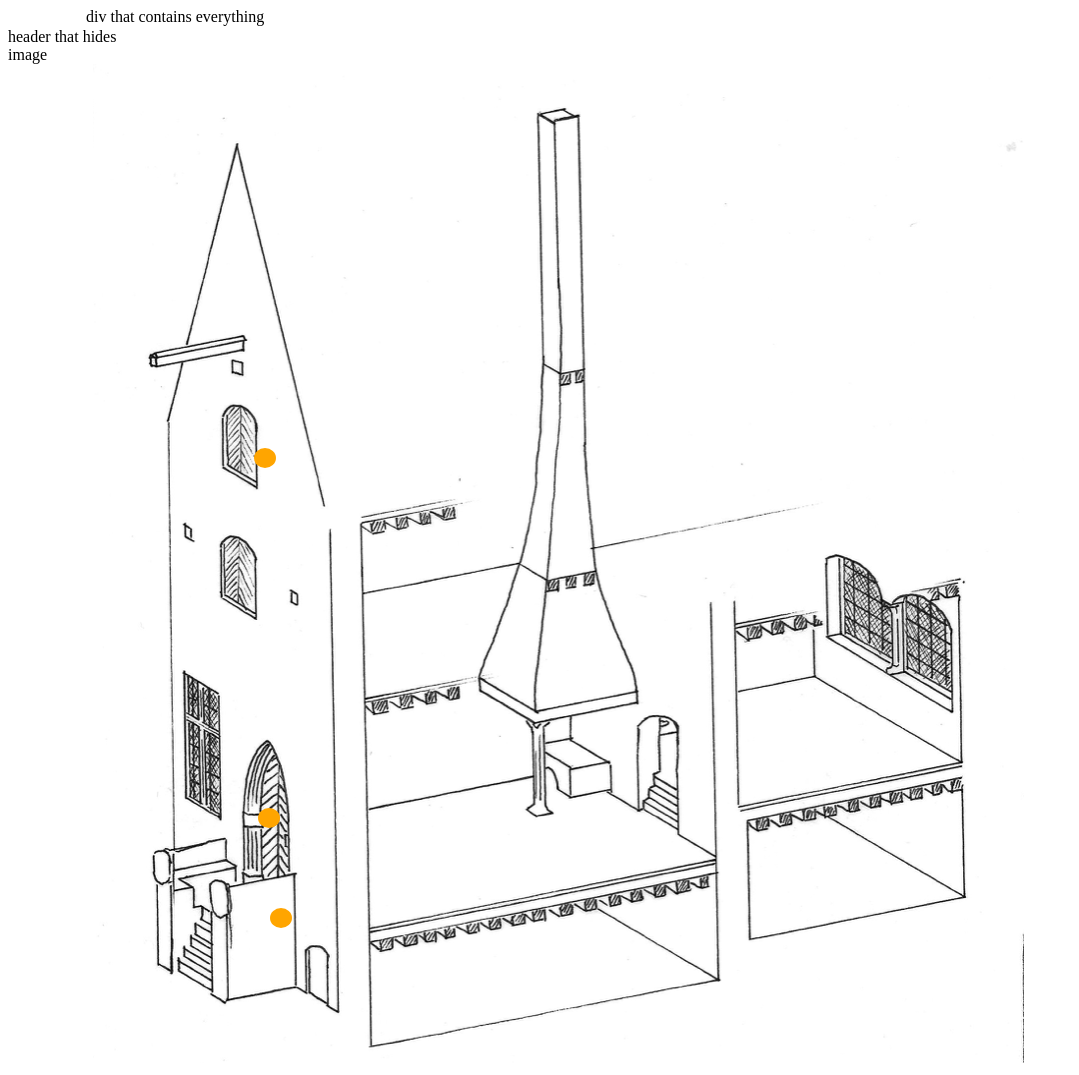
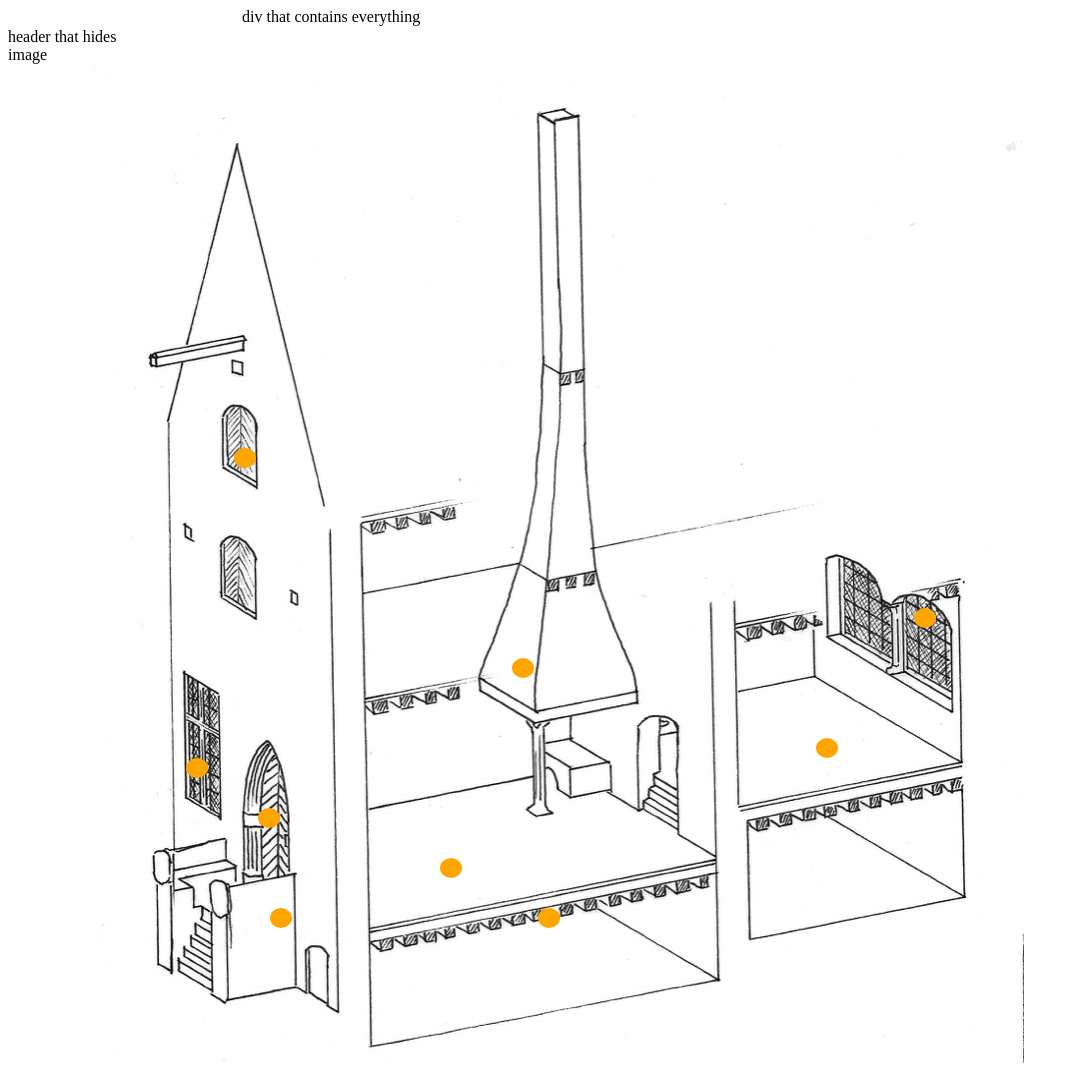
Before and after one commit to kaareltr/medievalhouse, a plain HTML site: page index.html in a window 1280 px wide. Shown: the whole page, without its empty margins (0-1079 px from the left). Drawn offline with Linux system fonts and the light colour scheme.

Commit message:
Text content and more buttons added.

```diff
--- a/index.html
+++ b/index.html
@@ -11,6 +11,16 @@
       <button class="viide" id="uks" onclick="portaalFunction()"></button>
       <button class="viide" id="kaubaluuk" onclick="luukFunction()"></button>
       <button class="viide" id="etik" onclick="etikFunction()"></button>
+      <button class="viide" id="aken" onclick="akenFunction()"></button>
+      <button class="viide" id="korsten" onclick="korstenFunction()"></button>
+      <button class="viide" id="vahelagi" onclick="lagiFunction()"></button>
+      <button
+        class="viide"
+        id="dornseaken"
+        onclick="dornseakenFunction()"
+      ></button>
+      <button class="viide" id="diele" onclick="dieleFunction()"></button>
+      <button class="viide" id="dornse" onclick="dornseFunction()"></button>
 
       div that contains everything
       <div>header that hides</div>
@@ -22,12 +32,12 @@
     <script>
       function etikFunction() {
         alert(
-          "ETIK\nMaja peasissepääsuni viiv trepp, mille kumbagi külge ehivad nn etikukivid - püstjad kiviplaadid, mille esikülg on kaunistatud omanikku iseloomustavate motiivide v peremärgi vm sümboolikaga."
+          "ETIK\nMaja peasissepääsuni viiv trepp, mille kumbagi külge ehivad nn etikukivid - püstjad kiviplaadid, mille esikülg on kaunistatud omanikku iseloomustavate motiivide v peremärgi vm sümboolikaga.\nmitmed etikud on olnud nii suured, et nende sees - trepi all on olnud võlvitud ruum, mis on olnud eraldi sissepääsuga või ühendatud diele aluse keldriga"
         );
       }
       function luukFunction() {
         alert(
-          "KAUBALUUK\nKatuse alusele kaubakorrusele avanev luuk, mille kaudu saab vintsiga üles tõstetud asju laokorrustele ja sealt ära. Kaubaluugud on reeglina suhteliselt lihtsa ja kogu lina lõikes ka suhteliselt sarnase kujuga. Luugiavade küljed on reeglina faasitud ja siledaks tahutud paeplokkidest. Ava kaarjas sillus samamoodi viimistletud."
+          "KAUBALUUK\nKatuse alusele kaubakorrusele avanev luuk, mille kaudu saab vintsiga üles tõstetud asju laokorrustele ja sealt ära. Kaubaluugud on reeglina suhteliselt lihtsa ja kogu linna lõikes ka suhteliselt sarnase kujuga. Luugiavade küljed on reeglina faasitud ja siledaks tahutud paeplokkidest. Ava kaarjas sillus samamoodi viimistletud."
         );
       }
       function portaalFunction() {
@@ -35,6 +45,36 @@
           "PORTAAL\nHoone peasissepääs, mis on sageli vormistatud väga esindusliku raidkiviteosena. Sageli on see ainuke või üks väheseid elemente, mis on vormistatud teravkaarsena. Mitmetel portaalidel on töödeldud kivipinnad viimistletud mitmevärvilisena. Portaalide dateerimisel lähtutakse kindlalt dateeritavatest ja tuntud eeskujudest, nagu kirikud vm avalikud hooned."
         );
       }
+      function akenFunction() {
+        alert(
+          "AKEN\nMaja tänavapoolsel küljel sissepääsu kõrval paiknevad aknad on sageli väga suured - paeraamistusega liigendatud kõrged aknad valgustasid kõrget diele ruumi. Aknadetaile võib sageli leida taaskasutatud materjlina müüridest ning need on äratuntavad puidust aknaraami jaoks mõeldud valtsi ning trelliaukude järgi."
+        );
+      }
+      function korstenFunction() {
+        alert(
+          "MANTELKORSTEN\nMaja küttesüsteemi põhiline ja suurim osa - avar mantelkorsten, mille all paikes köök. Mantelkorsten asus diele nurgas ning selle toapoolne nurk toetus reeglina paekivist sambale."
+        );
+      }
+      function lagiFunction() {
+        alert(
+          "VAHELAGI\nkeldri ja eluruumide vaj´heline lagi oli tüüpiliselt mitmekihilise konstruktsiooniga. Talad toetusid seinas olevatele kivikonsoolidele ning talade peale oli kiht murtud pinnaga paeplaate. selle peal kiht kasetohtu ning selle peal sambla ja liiva kihid. Selline laekonstruktsioon tagas muuhulgas ka teatava tulekindluse."
+        );
+      }
+      function dornseakenFunction() {
+        alert(
+          "DORNSE AKEN\nPrivaatsema eluruumi, ehk dornse aken oli ruumi suurust arvestades samuti suhteliselt suur ning sageli väga esinduslikult vormistatud ja kujundatud. akende vahelised müüriosad olid kaunistatud sammastega, mis kandsid ajastule omaseid stiilitunnuseid - on näiteid gootikast barokini."
+        );
+      }
+      function dieleFunction() {
+        alert(
+          "DIELE\nMaja peamine elu- ja tööruum, mille nurgas oli mantelkorstna alune köök. hilisematel sajanditel muutus see esindusruumiks, kus asus ülemistele korrustele viiv paraadse ilmega trepp."
+        );
+      }
+      function dornseFunction() {
+        alert(
+          "DORNSE\nMaja peakorruse ruumidest privaatsem. See oli ainuke kerishüpokaustiga köetav ruum. Osades hoonetes oli selle ruumi kaugu ainus sissepääs selle all olevasse keldriruumi."
+        );
+      }
     </script>
   </body>
 </html>
--- a/styles.css
+++ b/styles.css
@@ -27,7 +27,7 @@
 
 #kaubaluuk {
   top: 440px;
-  left: 220px;
+  left: 200px;
 }
 
 #konteiner {
@@ -39,3 +39,28 @@
   top: 900px;
   left: 210px;
 }
+
+#aken {
+  top: 750px;
+  left: 100px;
+}
+#korsten {
+  top: 650px;
+  left: 400px;
+}
+#vahelagi {
+  top: 900px;
+  left: 400px;
+}
+#dornseaken {
+  top: 600px;
+  left: 750px;
+}
+#diele {
+  top: 850px;
+  left: 250px;
+}
+#dornse {
+  top: 730px;
+  left: 600px;
+}
```
